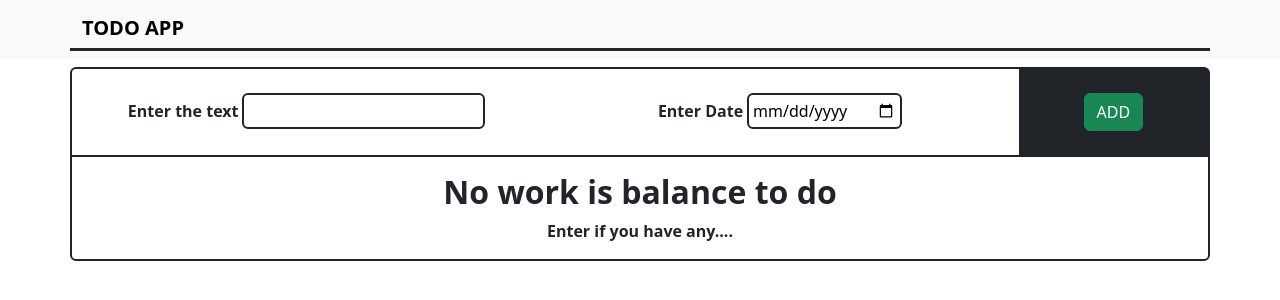
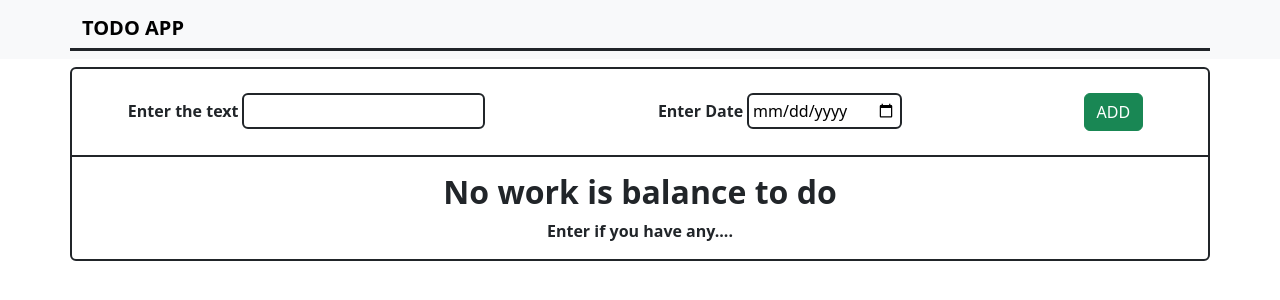
Before and after one commit to rishibharadwajsai/ReactToDo--Streamlined-Task-Management-with-Components-and-Events, a React (Vite) app: page / in a window 1280 px wide. Shown: the top 300 px of the page. Built offline with nearby package versions, Linux system fonts and the light colour scheme.

Commit message:
Update Form.jsx

```diff
--- a/src/components/Form.jsx
+++ b/src/components/Form.jsx
@@ -88,7 +88,7 @@ function Form() {
               onChange={handleOnChange}
             />
           </div>
-          <div className="col p-4 bg-dark">
+          <div className="col p-4">
             <button type="submit" className="btn btn-success">
               ADD
             </button>
```
